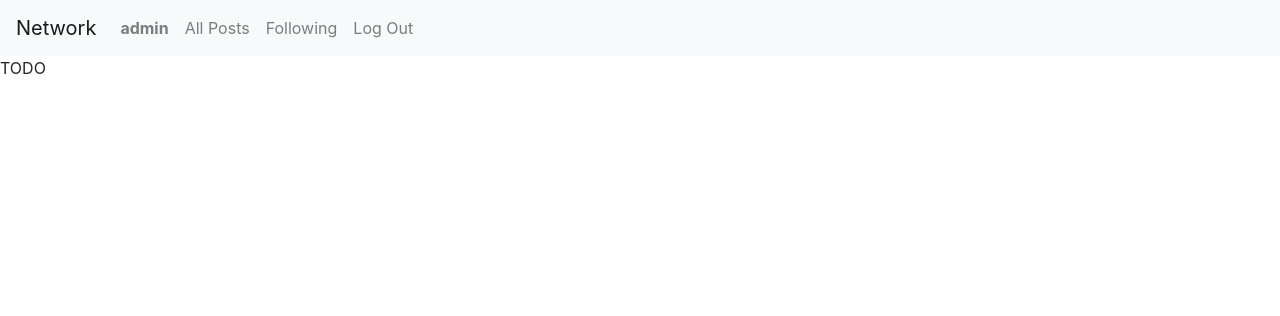
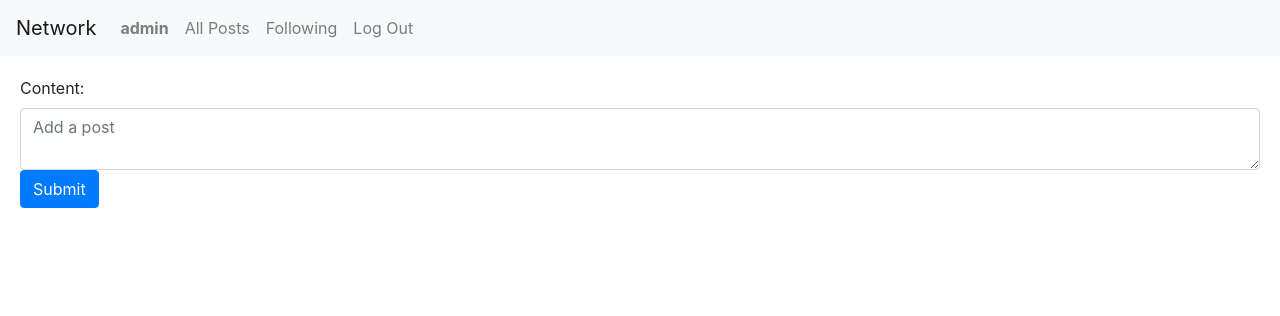
Before and after one commit to Migueldj/Network, a Django app: page / in a window 1280 px wide. Shown: the top 316 px of the page. Run offline with Django 3.2, Linux system fonts and the light colour scheme; a user stored in the database is signed in; some libraries are stand-ins or nearby versions.

Commit message:
API for user profile posts is working, need to fix some issues

```diff
--- a/network/models.py
+++ b/network/models.py
@@ -8,6 +8,19 @@
     following = models.ManyToManyField("self", blank=True)
 
 class Post(models.Model):
-    user = models.ForeignKey(User, on_delete=CASCADE, related_name="user_posts")
+    user = models.ForeignKey(User, on_delete=CASCADE, related_name="user_posts", null=False)
     content = models.CharField(max_length = 100)
+    timestamp = models.DateTimeField(auto_now_add=True, editable=True)
     likes = models.ManyToManyField(User, blank=True)
+
+    def serialize(self):
+        return{
+            "id": self.id,
+            "content":self.content,
+            #"user": self.user,
+            "timestamp": self.timestamp.strftime("%b %d %Y, %I:%M %p"),
+            #"likes": [user for user in self.likes.all()]
+        }
+
+    def __str__(self):
+        return f"{self.user} posted: {self.content} at: {self.timestamp}"
--- /dev/null
+++ b/network/static/network/network.js
@@ -0,0 +1,21 @@
+
+document.addEventListener('DOMContentLoaded', function() {
+    document.getElementById('user-page').addEventListener('click', () => retrieve_posts());
+});
+
+function retrieve_posts() {
+    fetch(`/userPosts`)
+    .then(response => response.json())
+    .then(posts => {
+        posts.forEach(add_post);
+        console.log(posts);
+    });
+}
+
+function add_post(contents){
+    const post = document.createElement('div');
+    post.className = 'post';
+    post.innerHTML = `${contents.content}`;
+    console.log(contents.content);
+    document.querySelector('.posts-view').append(post);
+}
--- a/network/static/network/styles.css
+++ b/network/static/network/styles.css
@@ -0,0 +1,3 @@
+.body {
+    margin: 20px;
+}
--- a/network/templates/network/index.html
+++ b/network/templates/network/index.html
@@ -1,5 +1,15 @@
 {% extends "network/layout.html" %}
 
 {% block body %}
-    TODO
+    <div>
+        {% if user.is_authenticated %}
+            <form action="{% url 'post' %}" method="POST">
+                {% csrf_token %}
+                    {{form}}
+                <button type="submit" class="btn btn-primary">Submit</button>
+            </form>
+        {% endif %}
+    </div>
+    <div class="posts-view">
+    </div>
 {% endblock %}
--- a/network/templates/network/layout.html
+++ b/network/templates/network/layout.html
@@ -6,6 +6,7 @@
         <title>{% block title %}Social Network{% endblock %}</title>
         <link rel="stylesheet" href="https://stackpath.bootstrapcdn.com/bootstrap/4.4.1/css/bootstrap.min.css" integrity="sha384-Vkoo8x4CGsO3+Hhxv8T/Q5PaXtkKtu6ug5TOeNV6gBiFeWPGFN9MuhOf23Q9Ifjh" crossorigin="anonymous">
         <link href="{% static 'network/styles.css' %}" rel="stylesheet">
+        <script src="{% static 'network/network.js' %}"></script>
     </head>
     <body>
 
@@ -16,7 +17,7 @@
               <ul class="navbar-nav mr-auto">
                 {% if user.is_authenticated %}
                     <li class="nav-item">
-                        <a class="nav-link" href="#"><strong>{{ user.username }}</strong></a>
+                        <a class="nav-link" id="user-page" href="#"><strong>{{ user.username }}</strong></a>
                     </li>
                 {% endif %}
                 <li class="nav-item">
--- a/network/urls.py
+++ b/network/urls.py
@@ -1,4 +1,5 @@
 
+from django.core.exceptions import ViewDoesNotExist
 from django.urls import path
 
 from . import views
@@ -7,5 +8,9 @@
     path("", views.index, name="index"),
     path("login", views.login_view, name="login"),
     path("logout", views.logout_view, name="logout"),
-    path("register", views.register, name="register")
+    path("register", views.register, name="register"),
+    path("post", views.post, name="post"),
+
+    #API routes
+    path("userPosts",views.userPosts,name="userPosts")
 ]
--- a/network/views.py
+++ b/network/views.py
@@ -1,14 +1,19 @@
 from django.contrib.auth import authenticate, login, logout
 from django.db import IntegrityError
 from django.http import HttpResponse, HttpResponseRedirect
+from django.http.response import JsonResponse
 from django.shortcuts import render
 from django.urls import reverse
 
-from .models import User
-
+from .models import Post, User
+from django.forms import ModelForm
+from django.forms.widgets import Textarea
+from django.contrib.auth.decorators import login_required
 
 def index(request):
-    return render(request, "network/index.html")
+    return render(request, "network/index.html", {
+        "form":PostForm(),
+    })
 
 
 def login_view(request):
@@ -61,3 +66,39 @@
         return HttpResponseRedirect(reverse("index"))
     else:
         return render(request, "network/register.html")
+
+class PostForm(ModelForm):
+    class Meta:
+        model = Post
+        fields = ['content']
+
+        widgets = {
+            'content': Textarea(attrs={'class':'form-control', 'placeholder':'Add a post', 'rows':2})
+        }
+
+@login_required(login_url = 'login')
+def post(request):
+    if request.method == 'POST':
+        postForm = PostForm(request.POST)
+        if postForm.is_valid:
+            newPost = postForm.save(commit=False)
+            newPost.user = request.user
+            newPost.save()
+            return HttpResponseRedirect(reverse("index"))
+        else:
+            return render(request, "network/index.html",{
+                "form":postForm,
+            })
+    return render(request,"network/index.html", {
+        "form":PostForm(),
+    })
+
+@login_required(login_url='login')
+def userPosts(request):
+    #Filter posts of the user using related name
+    user = request.user
+    posts = user.user_posts.all()
+
+    #Return posts in reverse chronological order
+    posts = posts.order_by("-timestamp").all()
+    return JsonResponse([post.serialize() for post in posts], safe=False)
```
Also changed, not shown: db.sqlite3, network/migrations/0004_post_date.py (added), network/migrations/0005_alter_post_date.py (added), network/migrations/0006_rename_date_post_timestamp.py (added), network/migrations/0007_alter_post_timestamp.py (added).
